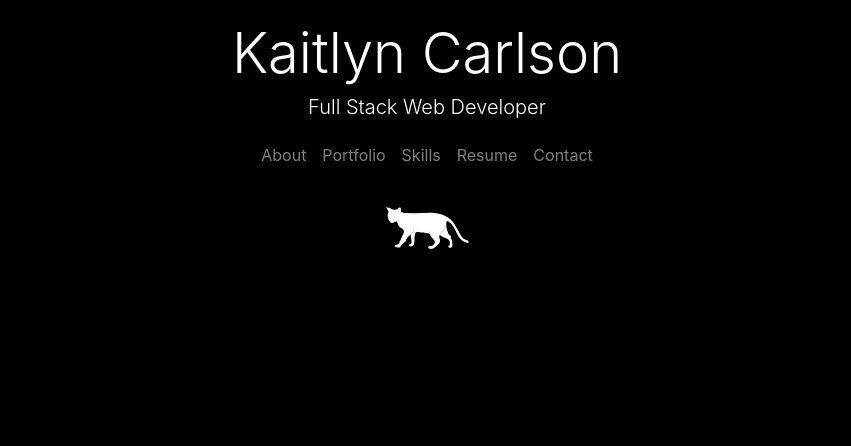
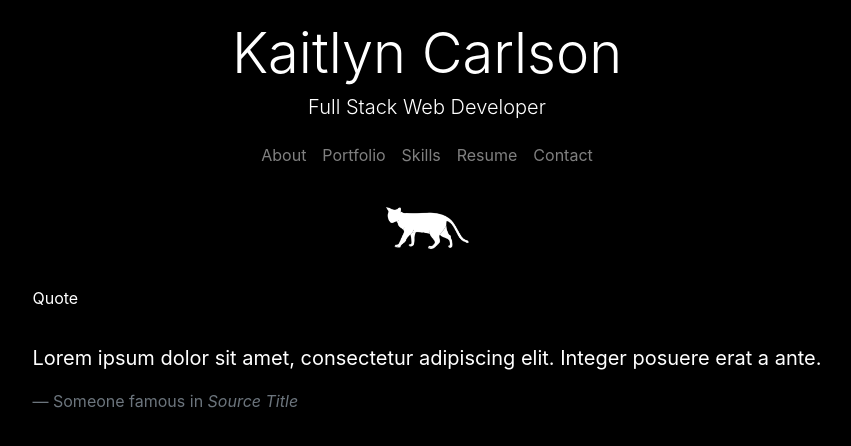
Before and after one commit to KaitlynCarlson/React-Portfolio, a React (Create React App) app: page / in a window 1280 px wide. Shown: the top 446 px of the page, without its empty margins (213-1064 px from the left). Built offline with nearby package versions, Linux system fonts and the light colour scheme.

Commit message:
Added display card component and styling

```diff
--- /dev/null
+++ b/src/components/displayCard/displayCard.jsx
@@ -0,0 +1,21 @@
+import React from "react";
+import "./style.css";
+function DisplayCard() {
+  return (
+    <div class="card text-white bg-dark" id="display-card">
+      <div class="card-header">Quote</div>
+      <div class="card-body">
+        <blockquote class="blockquote mb-0">
+          <p>
+            Lorem ipsum dolor sit amet, consectetur adipiscing elit. Integer
+            posuere erat a ante.
+          </p>
+          <footer class="blockquote-footer">
+            Someone famous in <cite title="Source Title">Source Title</cite>
+          </footer>
+        </blockquote>
+      </div>
+    </div>
+  );
+}
+export default DisplayCard;
--- /dev/null
+++ b/src/components/displayCard/style.css
@@ -0,0 +1,4 @@
+#display-card {
+  margin-top: 20px;
+  background-color: black !important;
+}
--- a/src/pages/home.jsx
+++ b/src/pages/home.jsx
@@ -1,6 +1,7 @@
 import React from "react";
 import Navigation from "../components/navigation/navigation";
 import Cat from "../components/cat/cat";
+import DisplayCard from "../components/displayCard/displayCard";
 import "./style.css";
 const Home = () => (
   <div>
@@ -8,6 +9,7 @@ const Home = () => (
       <Navigation />
       <div className="container" id="content-container">
         <Cat />
+        <DisplayCard />
       </div>
     </div>
   </div>
--- a/src/pages/style.css
+++ b/src/pages/style.css
@@ -2,4 +2,6 @@
   padding-top: 20px;
   display: flex;
   justify-content: center;
+  flex-flow: column;
+  align-items: center;
 }
```
